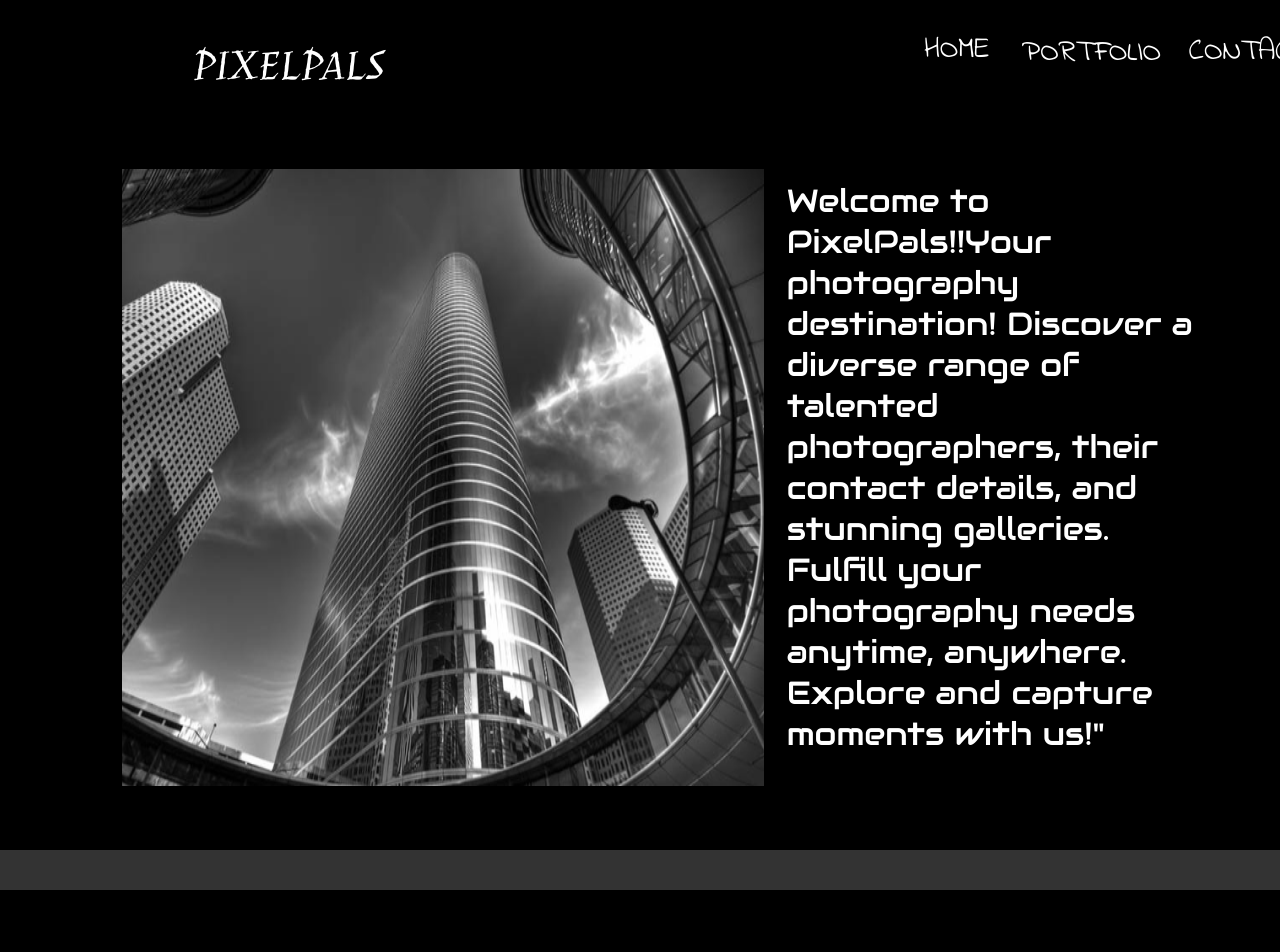
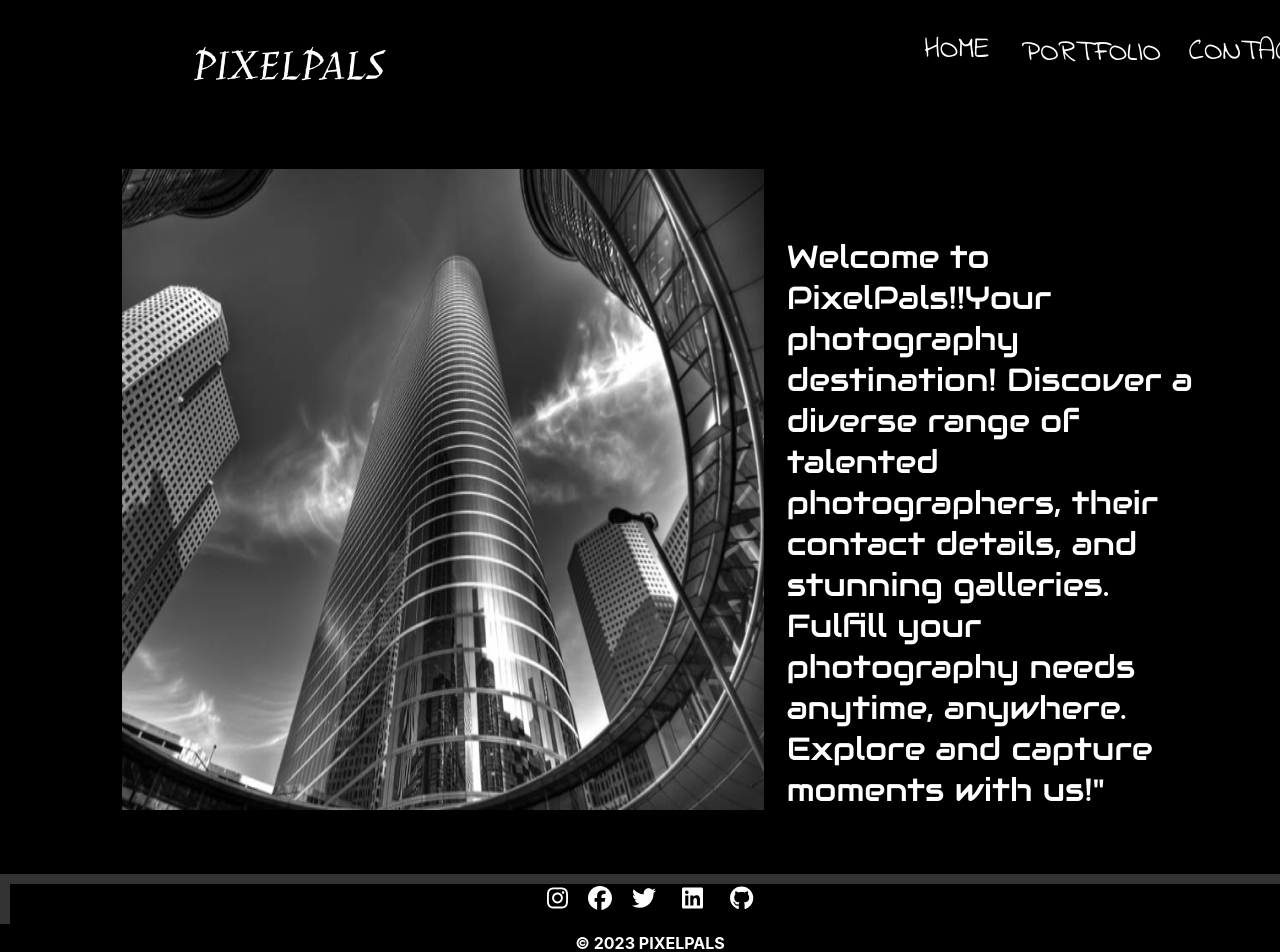
Before and after one commit to Shashank-k-prabhu/Photo-app, a React (Create React App) app in the folder Client/: page / in a window 1280 px wide. Shown: the top 952 px of the page. Before the commit the page ends 890 px from the top, so only its background shows below. Built offline with nearby package versions, Linux system fonts and the light colour scheme.

Commit message:
Done with the footer section

```diff
--- a/Client/package.json
+++ b/Client/package.json
@@ -3,16 +3,20 @@
   "version": "0.1.0",
   "private": true,
   "dependencies": {
+    "@fortawesome/fontawesome-svg-core": "^6.4.2",
+    "@fortawesome/free-brands-svg-icons": "^6.4.2",
+    "@fortawesome/react-fontawesome": "^0.2.0",
     "@testing-library/jest-dom": "^5.17.0",
     "@testing-library/react": "^13.4.0",
     "@testing-library/user-event": "^13.5.0",
     "bootstrap": "^5.3.1",
+    "font-awesome": "^4.7.0",
     "react": "^18.2.0",
     "react-bootstrap": "^2.8.0",
     "react-dom": "^18.2.0",
     "react-multi-carousel": "^2.3.0",
     "react-router-dom": "^6.15.0",
-    "react-scripts": "5.0.1",
+    "react-scripts": "^5.0.1",
     "web-vitals": "^2.1.4"
   },
   "scripts": {
--- a/Client/src/Components/Footer/Footer.css
+++ b/Client/src/Components/Footer/Footer.css
@@ -1,12 +1,39 @@
 .footer {
     background-color: #333;
     color: #fff;
-    padding: 20px 0;
+    width: 100%;
+    display: flex;
+    justify-content: center;
+    align-items: center;
+    position: relative;
+    max-height:30px;
     text-align: center;
-    text-size-adjust:30px;
+    padding: 10px;
   }
+.container {
+    margin-top: auto;
+    height: 30px;
+    width: 100%;
+    text-align: center;
+}
 
-  .footer-content {
-    max-width: 1200px;
-    margin: 0 auto;
+.social-icons {
+    margin-bottom: 10px;
+}
+.social-icons a {
+    color: #fff;
+    font-size: 24px;
+    margin: 0 10px;
+    text-decoration: none;
+    transition: color 0.2s;
+}
+.social-icons a:hover {
+    color: #007bff;
+}
+p {
+    margin: 0;
+    font-size: 16px;
+    color: #fff;
+    font-weight: bold;
+    margin-top: 10px;
   }
--- a/Client/src/Components/Footer/Footer.jsx
+++ b/Client/src/Components/Footer/Footer.jsx
@@ -1,11 +1,33 @@
 import React from "react";
 import "./Footer.css";
+import {FontAwesomeIcon} from '@fortawesome/react-fontawesome';
+import { faInstagram, faFacebook, faTwitter, faLinkedin , faGithub } from '@fortawesome/free-brands-svg-icons';
 
 function Footer() {
     return (
     <footer className="footer">
-        <div className="footer-content">
-        <p>&copy; 2023  PIXELPALS</p>
+        <div className="container">
+            <div className="social-icons">
+                <a href="#">
+                    <FontAwesomeIcon icon={faInstagram}/>
+                </a>
+                <a  href="#">
+                    <FontAwesomeIcon icon={faFacebook}/>
+                </a>
+                <a href="#">
+                    <FontAwesomeIcon icon={faTwitter} /> {/* New Twitter icon */}
+                </a>
+                <a href="#">
+                    <FontAwesomeIcon icon={faLinkedin} /> {/* New LinkedIn icon */}
+                </a>
+                <a href="#">
+                    <FontAwesomeIcon icon={faGithub}/>
+                </a>
+            </div>
+            <div>
+                <p>&copy; {new Date().getFullYear()} PIXELPALS</p>
+                <p>Designed by Shashank & Sneha</p>
+            </div>
         </div>
     </footer>
 );
```
Also changed, not shown: 1 other file (tests, documents, lock files or other folders).
